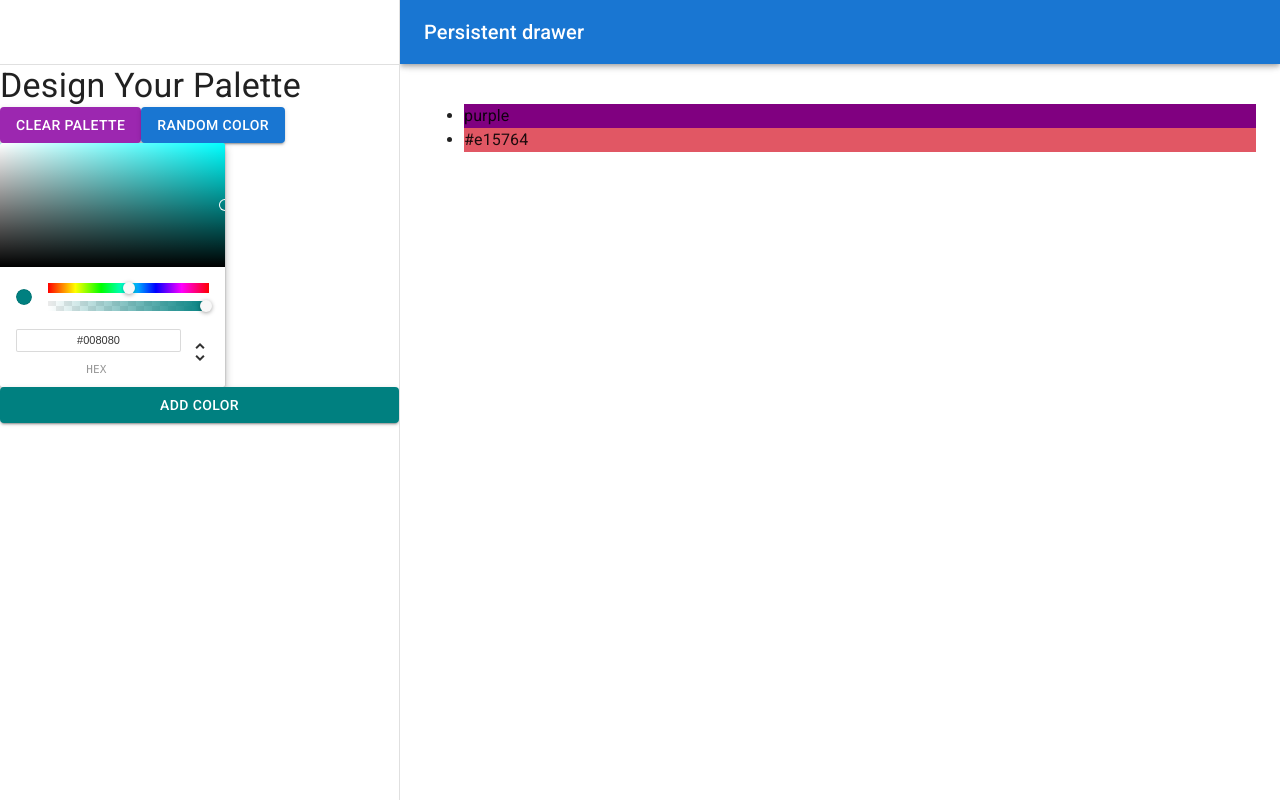
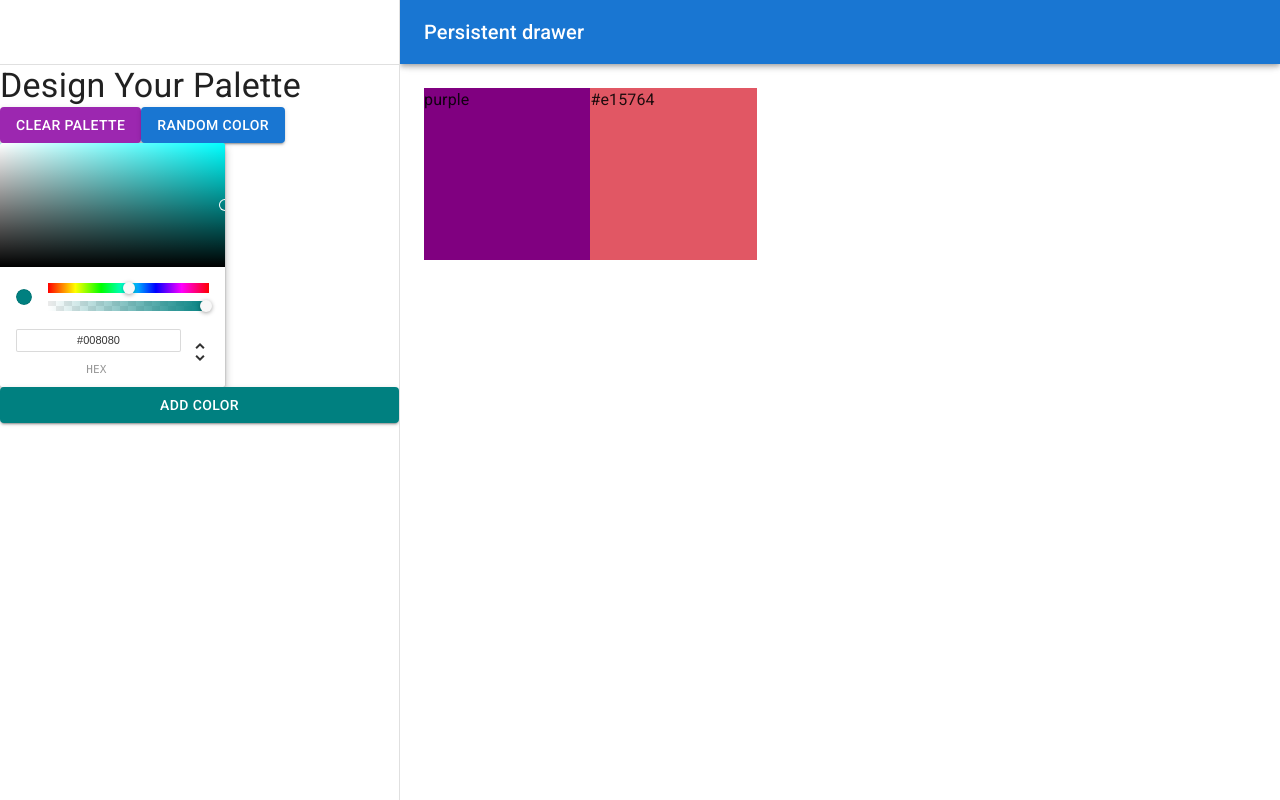
Before and after one commit to whosedreamisthis/colors, a React (Create React App) app: page /palette/new in a window 1280 px wide. Built offline with nearby package versions, Linux system fonts and the light colour scheme; some icons are missing.

Commit message:
add draggable color box

```diff
--- a/package.json
+++ b/package.json
@@ -8,6 +8,7 @@
 		"@emotion/styled": "^11.14.1",
 		"@mui/icons-material": "^7.2.0",
 		"@mui/material": "^7.2.0",
+		"@mui/styles": "^6.5.0",
 		"chroma-js": "^3.1.2",
 		"cra-template": "1.3.0",
 		"rc-slider": "^11.1.8",
--- /dev/null
+++ b/src/DraggableColorBox.js
@@ -0,0 +1,9 @@
+import React from 'react';
+import styles from './DraggableColorBox.module.css';
+export default function DraggableColorBox({ color, classes }) {
+	return (
+		<div className={styles.root} style={{ backgroundColor: color }}>
+			{color}
+		</div>
+	);
+}
--- /dev/null
+++ b/src/DraggableColorBox.module.css
@@ -0,0 +1,9 @@
+.root {
+	width: 20%;
+	height: 25%;
+	margin: 0 auto;
+	display: inline-block;
+	position: relative;
+	cursor: pointer;
+	margin-bottom: -3.5px;
+}
--- a/src/NewPaletteForm.js
+++ b/src/NewPaletteForm.js
@@ -13,11 +13,13 @@
 import ChevronLeftIcon from '@mui/icons-material/ChevronLeft';
 import { ChromePicker } from 'react-color';
 import Button from '@mui/material/Button';
+import DraggableColorBox from './DraggableColorBox';
 const drawerWidth = 400;
 
 const Main = styled('main', { shouldForwardProp: (prop) => prop !== 'open' })(
 	({ theme }) => ({
 		flexGrow: 1,
+		height: 'calc(100vh - 64px)',
 		padding: theme.spacing(3),
 		transition: theme.transitions.create('margin', {
 			easing: theme.transitions.easing.sharp,
@@ -156,13 +158,10 @@
 			</Drawer>
 			<Main open={open}>
 				<DrawerHeader />
-				<ul>
-					{colors.map((color) => {
-						return (
-							<li style={{ backgroundColor: color }}>{color}</li>
-						);
-					})}
-				</ul>
+
+				{colors.map((color) => {
+					return <DraggableColorBox color={color} />;
+				})}
 			</Main>
 		</Box>
 	);
```
Also changed, not shown: 1 other file (tests, documents, lock files or other folders).
